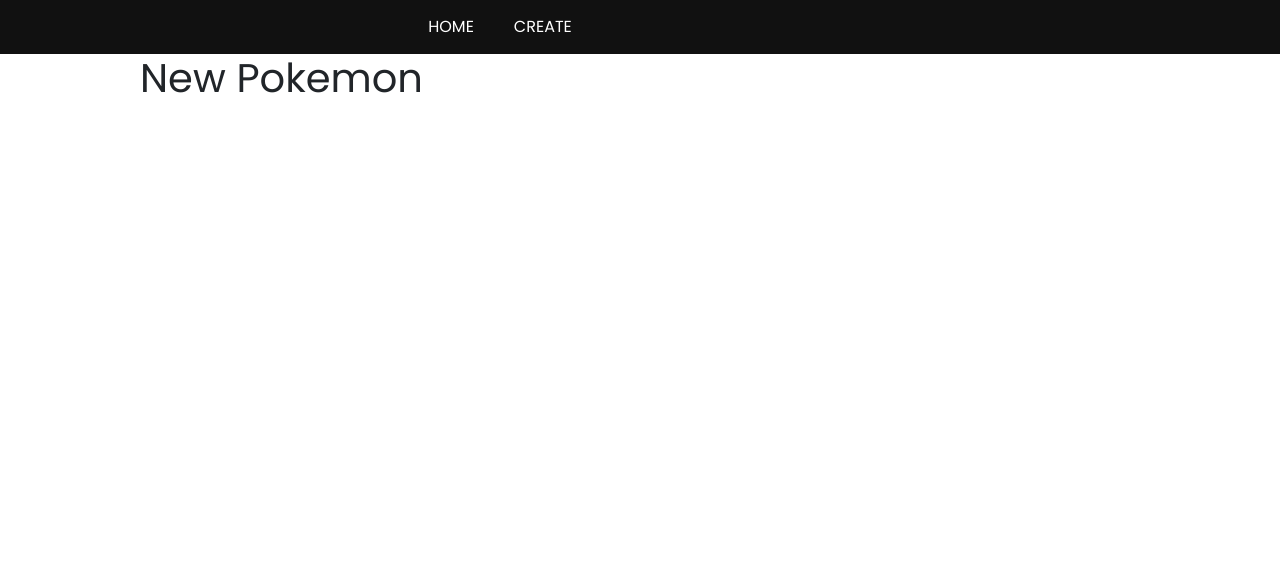
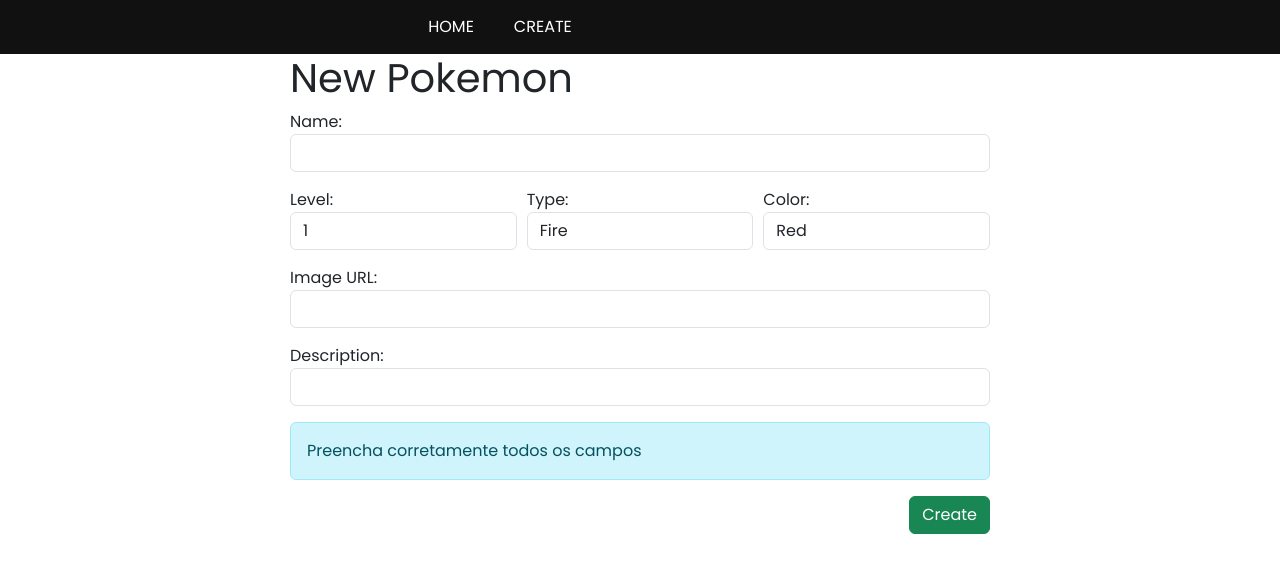
Before and after one commit to satellasoft/react-pokemon-api, a React (Create React App) app: page /create in a window 1280 px wide. Shown: the top 572 px of the page. Built offline with nearby package versions, Linux system fonts and the light colour scheme.

Commit message:
feat: add form create page

```diff
--- a/src/components/Pokemon/CreatePokemon.tsx
+++ b/src/components/Pokemon/CreatePokemon.tsx
@@ -2,6 +2,7 @@
 import { Header } from "../layout/Header/Header"
 
 import { Alert } from "../../util/Alert"
+import { Levels, Types, Colors } from "../../util/PokemonUtil"
 
 export const CreatePokemon = () => {
 
@@ -10,18 +11,105 @@
     const [name, setName] = useState('')
     const [type, setType] = useState('')
     const [color, setColor] = useState('')
-    const [image_url, setImageUrl] = useState('')
+    const [imageUrl, setImageUrl] = useState('')
     const [level, setLevel] = useState('')
     const [description, setDescription] = useState('')
+
+    const handleNameChange = (e: any) => {
+        setName(e.target.value)
+    }
+
+    const handleLevelChange = (e: any) => {
+        setLevel(e.target.value)
+    }
+
+    const handleTypeChange = (e: any) => {
+        setType(e.target.value)
+    }
+
+    const handleColorChange = (e: any) => {
+        setColor(e.target.value)
+    }
+
+    const handleImageUrlChange = (e: any) => {
+        setImageUrl(e.target.value)
+    }
+
+    const handleDescriptionChange = (e: any) => {
+        setDescription(e.target.value)
+    }
+
+    const handleSubmit = (e: any) => {
+
+        console.log('Test')
+
+        e.preventDefault()
+    }
 
     return (
         <>
             <Header />
-            <div className="center-div">
+            <div className="center-middle-div">
                 <h1>New Pokemon</h1>
 
-                <form id="frm-create">
+                <form id="frm-create" onSubmit={handleSubmit}>
+                    <div>
+                        <label htmlFor="name">Name: {name}</label>
+                        <input type="text" name="name" id="name" className="form-control" value={name} onChange={handleNameChange} />
+                    </div>
 
+                    <div className="row-items">
+                        <div className="mt-3 item">
+                            <label htmlFor="level">Level:</label>
+                            <select name="level" id="level" className="form-control" onChange={handleLevelChange}>
+                                {
+                                    Levels.map(item => {
+                                        return <option key={item} value={item}>{item}</option>
+                                    })
+                                }
+                            </select>
+                        </div>
+
+                        <div className="mt-3 item">
+                            <label htmlFor="type">Type:</label>
+                            <select name="type" id="type" className="form-control" onChange={handleTypeChange}>
+                                {
+                                    Types.map(item => {
+                                        return <option key={item} value={item}>{item}</option>
+                                    })
+                                }
+                            </select>
+                        </div>
+
+                        <div className="mt-3 item">
+                            <label htmlFor="color">Color:</label>
+                            <select name="color" id="color" className="form-control" onChange={handleColorChange}>
+                                {
+                                    Colors.map(item => {
+                                        return <option key={item} value={item}>{item}</option>
+                                    })
+                                }
+                            </select>
+                        </div>
+                    </div>
+
+                    <div className="mt-3">
+                        <label htmlFor="image">Image URL:</label>
+                        <input type="text" name="image" id="image" className="form-control" value={imageUrl} onChange={handleImageUrlChange} />
+                    </div>
+
+                    <div className="mt-3">
+                        <label htmlFor="description">Description:</label>
+                        <input type="text" name="description" id="description" className="form-control" value={description} onChange={handleDescriptionChange} />
+                    </div>
+
+                    <div className="mt-3">
+                        {alert}
+                    </div>
+
+                    <div className="mt-3 text-end">
+                        <button type="submit" className="btn btn-success">Create</button>
+                    </div>
                 </form>
             </div>
         </>
--- a/src/shared/styles/global.css
+++ b/src/shared/styles/global.css
@@ -1,4 +1,4 @@
-@import url('https://fonts.googleapis.com/css2?family=Poppins&display=swap');
+@import url("https://fonts.googleapis.com/css2?family=Poppins&display=swap");
 
 * {
     margin: 0;
@@ -7,11 +7,31 @@
     box-sizing: border-box;
     font-size: 16px;
 
-    font-family: 'Poppins', sans-serif;
+    font-family: "Poppins", sans-serif;
 }
 
-.center-div{
+.center-div {
     max-width: 1000px;
     width: 100%;
     margin: 0 auto;
 }
+
+.center-middle-div {
+    max-width: 700px;
+    width: 100%;
+    margin: 0 auto;
+}
+
+.row-items {
+    display: flex;
+    flex-direction: row;
+    flex-wrap: nowrap;
+    align-content: center;
+    justify-content: flex-start;
+    align-items: center;
+    gap: 10px;
+}
+
+.row-items .item{
+    width: 100%;
+}
--- a/src/util/Alert.tsx
+++ b/src/util/Alert.tsx
@@ -1,5 +1,5 @@
 export const Alert = (message: string, type: string) => {
     return (
-        <div className={`alert ${type}`}>{message}</div>
+        <div className={`alert alert-${type}`}>{message}</div>
     )
 }
--- /dev/null
+++ b/src/util/PokemonUtil.ts
@@ -0,0 +1,3 @@
+export const Types = ['Fire', 'Water', 'Grass', 'Electric', 'Other']
+export const Colors = ['Red', 'Blue', 'Green', 'Yellow', 'Orange']
+export const Levels = [1, 2, 3]
```
Also changed, not shown: src/types/Pokemon.ts (+7 -6 lines), src/shared/styles/pokemon.css (line endings or trailing spaces).
